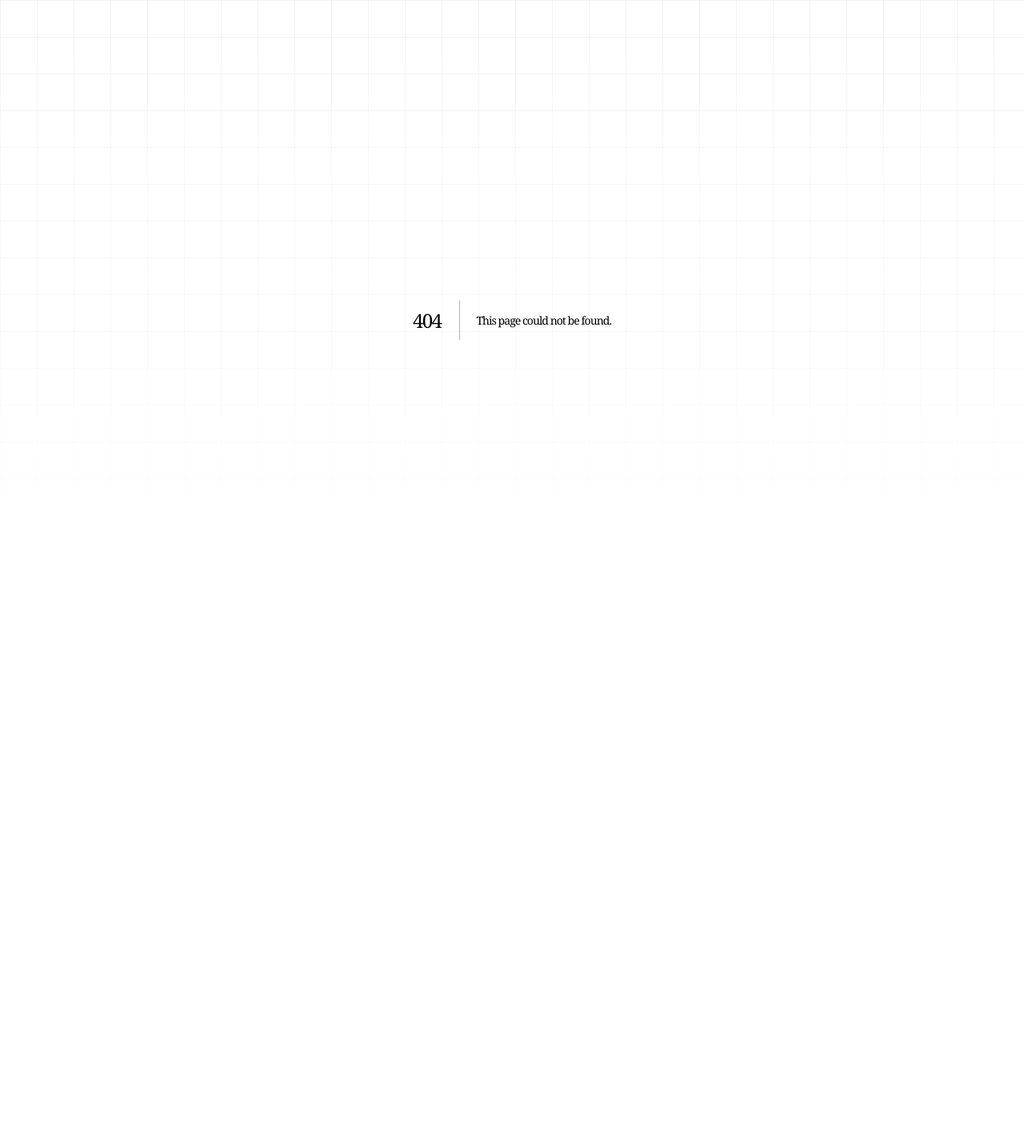
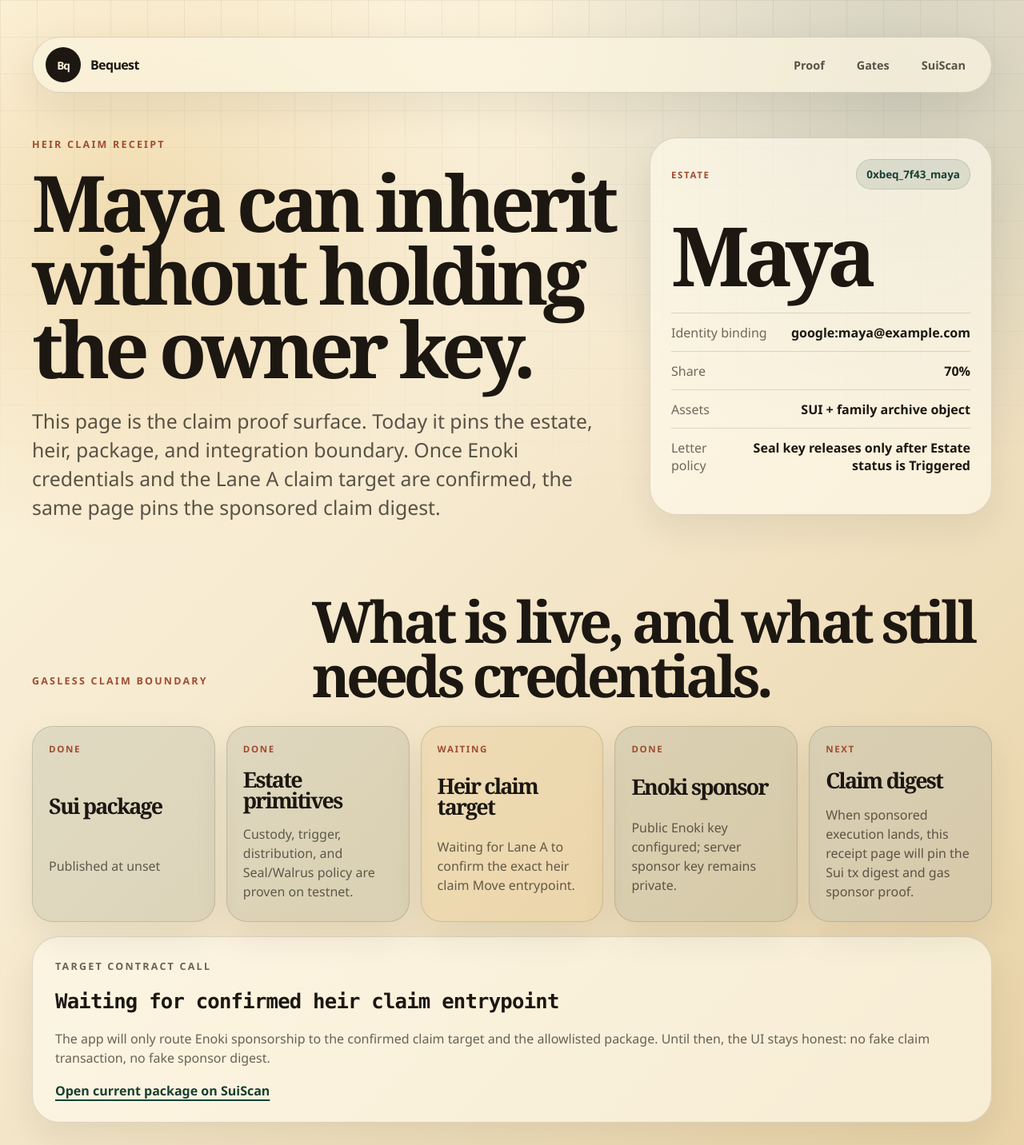
Before and after one commit to Ridwannurudeen/bequest, a Next.js app in the folder packages/web/: page /claim/0xbeq_7f43_maya in a window 1280 px wide. Before the commit this address had no page. Shown: the whole page at 80% size. Before the commit the page ends 800 px from the top, so only its background shows below. Built offline with nearby package versions, Linux system fonts and the light colour scheme; no server answers.

Commit message:
Add Enoki claim receipt boundary

```diff
--- /dev/null
+++ b/packages/web/app/claim/[estateId]/page.tsx
@@ -0,0 +1,119 @@
+import type { Metadata } from "next";
+import Link from "next/link";
+import {
+  claimReadiness,
+  claimTarget,
+  demoClaimReceipt,
+  explorerObjectUrl,
+  resolvedPackageId
+} from "../../../lib/claim-receipt";
+import { getPublicConfig } from "../../../lib/config";
+
+type ClaimPageProps = {
+  params: Promise<{
+    estateId: string;
+  }>;
+};
+
+export async function generateMetadata({ params }: ClaimPageProps): Promise<Metadata> {
+  const { estateId } = await params;
+  return {
+    title: `Bequest claim receipt | ${estateId}`,
+    description:
+      "A Bequest heir receipt showing estate status, claim target readiness, and Enoki sponsorship boundary."
+  };
+}
+
+export default async function ClaimReceiptPage({ params }: ClaimPageProps) {
+  const { estateId } = await params;
+  const config = getPublicConfig();
+  const packageId = resolvedPackageId(config);
+  const target = claimTarget(config);
+  const steps = claimReadiness(config);
+
+  return (
+    <main>
+      <nav className="nav-shell" aria-label="Claim receipt navigation">
+        <Link className="brand" href="/" aria-label="Back to Bequest home">
+          <span className="brand-mark">Bq</span>
+          <span>Bequest</span>
+        </Link>
+        <div className="nav-links">
+          <Link href="/#proof">Proof</Link>
+          <Link href="/#spikes">Gates</Link>
+          <a href={explorerObjectUrl(packageId)}>SuiScan</a>
+        </div>
+      </nav>
+
+      <section className="receipt-hero">
+        <div>
+          <p className="kicker">Heir claim receipt</p>
+          <h1>
+            <span>Maya can inherit</span>
+            <span>without holding</span>
+            <span>the owner key.</span>
+          </h1>
+          <p className="lede">
+            This page is the claim proof surface. Today it pins the estate, heir,
+            package, and integration boundary. Once Enoki credentials and the Lane A
+            claim target are confirmed, the same page pins the sponsored claim digest.
+          </p>
+        </div>
+
+        <aside className="receipt-card" aria-label="Claim receipt summary">
+          <div className="receipt-card-top">
+            <span>Estate</span>
+            <strong>{estateId}</strong>
+          </div>
+          <h2>{demoClaimReceipt.heirLabel}</h2>
+          <dl>
+            <div>
+              <dt>Identity binding</dt>
+              <dd>{demoClaimReceipt.heirBinding}</dd>
+            </div>
+            <div>
+              <dt>Share</dt>
+              <dd>{demoClaimReceipt.heirShare}</dd>
+            </div>
+            <div>
+              <dt>Assets</dt>
+              <dd>{demoClaimReceipt.assetSummary}</dd>
+            </div>
+            <div>
+              <dt>Letter policy</dt>
+              <dd>{demoClaimReceipt.letterPolicy}</dd>
+            </div>
+          </dl>
+        </aside>
+      </section>
+
+      <section className="receipt-section" aria-label="Claim proof readiness">
+        <div className="section-heading">
+          <p className="kicker">Gasless claim boundary</p>
+          <h2>What is live, and what still needs credentials.</h2>
+        </div>
+
+        <div className="receipt-grid">
+          {steps.map((step) => (
+            <article className={`receipt-step ${step.state}`} key={step.label}>
+              <span>{step.state}</span>
+              <h3>{step.label}</h3>
+              <p>{step.detail}</p>
+            </article>
+          ))}
+        </div>
+
+        <div className="claim-target-card">
+          <p className="kicker">Target contract call</p>
+          <h3>{target ?? "Waiting for confirmed heir claim entrypoint"}</h3>
+          <p>
+            The app will only route Enoki sponsorship to the confirmed claim target and
+            the allowlisted package. Until then, the UI stays honest: no fake claim
+            transaction, no fake sponsor digest.
+          </p>
+          <a href={explorerObjectUrl(packageId)}>Open current package on SuiScan</a>
+        </div>
+      </section>
+    </main>
+  );
+}
--- a/packages/web/app/globals.css
+++ b/packages/web/app/globals.css
@@ -199,6 +199,16 @@ h3 {
 
 .secondary {
   background: rgba(255, 255, 255, 0.32);
+}
+
+.text-link {
+  color: var(--cypress);
+  display: inline-flex;
+  font-weight: 900;
+  margin-top: 20px;
+  text-decoration: underline;
+  text-decoration-thickness: 2px;
+  text-underline-offset: 5px;
 }
 
 .claim-card {
@@ -828,6 +838,125 @@ dd {
   white-space: nowrap;
 }
 
+.receipt-hero {
+  align-items: start;
+  display: grid;
+  gap: 34px;
+  grid-template-columns: minmax(0, 1fr) minmax(340px, 0.58fr);
+  margin: 74px auto 0;
+  max-width: 1200px;
+}
+
+.receipt-card,
+.claim-target-card,
+.receipt-step {
+  background: rgba(255, 250, 235, 0.66);
+  border: 1px solid var(--line);
+  box-shadow: 0 18px 45px rgba(28, 23, 17, 0.08);
+}
+
+.receipt-card {
+  border-radius: 34px;
+  padding: 26px;
+}
+
+.receipt-card-top {
+  align-items: center;
+  display: flex;
+  gap: 14px;
+  justify-content: space-between;
+  margin-bottom: 34px;
+}
+
+.receipt-card-top span,
+.receipt-step span {
+  color: var(--clay);
+  font-size: 0.72rem;
+  font-weight: 900;
+  letter-spacing: 0.14em;
+  text-transform: uppercase;
+}
+
+.receipt-card-top strong {
+  background: rgba(24, 63, 53, 0.1);
+  border: 1px solid rgba(24, 63, 53, 0.14);
+  border-radius: 999px;
+  color: var(--cypress);
+  font-size: 0.84rem;
+  padding: 9px 12px;
+}
+
+.receipt-card h2 {
+  font-size: clamp(4rem, 8vw, 7rem);
+}
+
+.receipt-section {
+  margin: 90px auto 0;
+  max-width: 1200px;
+}
+
+.receipt-grid {
+  display: grid;
+  gap: 14px;
+  grid-template-columns: repeat(5, 1fr);
+}
+
+.receipt-step {
+  border-radius: 26px;
+  display: grid;
+  gap: 14px;
+  min-height: 245px;
+  padding: 20px;
+}
+
+.receipt-step h3 {
+  font-size: clamp(1.55rem, 2.1vw, 2.15rem);
+}
+
+.receipt-step p,
+.claim-target-card p {
+  color: rgba(28, 23, 17, 0.66);
+  line-height: 1.5;
+  margin: 0;
+  overflow-wrap: anywhere;
+}
+
+.receipt-step.done {
+  background: rgba(24, 63, 53, 0.1);
+}
+
+.receipt-step.waiting {
+  background: rgba(213, 164, 71, 0.14);
+}
+
+.receipt-step.next {
+  background: rgba(47, 93, 124, 0.11);
+}
+
+.claim-target-card {
+  border-radius: 34px;
+  display: grid;
+  gap: 18px;
+  margin-top: 18px;
+  padding: 28px;
+}
+
+.claim-target-card h3 {
+  font-family: "JetBrains Mono", "SFMono-Regular", Consolas, monospace;
+  font-size: clamp(1.2rem, 2vw, 1.75rem);
+  letter-spacing: -0.03em;
+  line-height: 1.25;
+  overflow-wrap: anywhere;
+}
+
+.claim-target-card a {
+  color: var(--cypress);
+  font-weight: 900;
+  text-decoration: underline;
+  text-decoration-thickness: 2px;
+  text-underline-offset: 5px;
+}
+
 footer {
   color: rgba(28, 23, 17, 0.62);
   display: flex;
@@ -843,10 +972,12 @@ footer {
   }
 
   .hero,
+  .receipt-hero,
   .simulator,
   .proof-header,
   .proof-card-grid,
   .next-proof-panel,
+  .receipt-grid,
   .estate-section,
   .flow-grid {
     grid-template-columns: 1fr;
@@ -858,6 +989,7 @@ footer {
 
   .proof-strip,
   .proof-card-grid,
+  .receipt-grid,
   .sdk-list,
   .readiness-grid {
     grid-template-columns: repeat(2, 1fr);
@@ -909,6 +1041,7 @@ footer {
 
   .proof-strip,
   .proof-card-grid,
+  .receipt-grid,
   .sdk-list,
   .readiness-grid {
     grid-template-columns: 1fr;
--- a/packages/web/app/page.tsx
+++ b/packages/web/app/page.tsx
@@ -90,6 +90,9 @@ export default async function Home() {
             <a href="#flows" className="button primary">
               View product flows
             </a>
+            <a href="/claim/demo" className="button secondary">
+              Open claim receipt
+            </a>
             <a href="#spikes" className="button secondary">
               Phase 0 gates
             </a>
@@ -170,6 +173,9 @@ export default async function Home() {
           <div>
             <p className="kicker">What Lane B proves next</p>
             <h3>Turn the family story into a gasless heir receipt.</h3>
+            <a className="text-link" href="/claim/demo">
+              Open the receipt surface
+            </a>
           </div>
           <div className="gate-list">
             {openGates.map((gate) => (
--- /dev/null
+++ b/packages/web/lib/claim-receipt.ts
@@ -0,0 +1,81 @@
+import type { PublicBequestConfig } from "./config";
+import { currentPackage } from "./live-proof";
+
+export type ClaimReceiptStatus = "ready-to-wire" | "sponsored-proof-live";
+
+export type ClaimReceipt = {
+  estateId: string;
+  heirLabel: string;
+  heirBinding: string;
+  heirShare: string;
+  assetSummary: string;
+  letterPolicy: string;
+  status: ClaimReceiptStatus;
+};
+
+export type ClaimReceiptStep = {
+  label: string;
+  state: "done" | "waiting" | "next";
+  detail: string;
+};
+
+export const demoClaimReceipt: ClaimReceipt = {
+  estateId: "demo",
+  heirLabel: "Maya",
+  heirBinding: "google:maya@example.com",
+  heirShare: "70%",
+  assetSummary: "SUI + family archive object",
+  letterPolicy: "Seal key releases only after Estate status is Triggered",
+  status: "ready-to-wire"
+};
+
+export function explorerObjectUrl(objectId: string) {
+  return `https://suiscan.xyz/testnet/object/${objectId}`;
+}
+
+export function explorerTxUrl(digest: string) {
+  return `https://suiscan.xyz/testnet/tx/${digest}`;
+}
+
+export function resolvedPackageId(config: PublicBequestConfig) {
+  return config.packageId ?? currentPackage.packageId;
+}
+
+export function claimTarget(config: PublicBequestConfig) {
+  return config.claimTarget;
+}
+
+export function claimReadiness(config: PublicBequestConfig): ClaimReceiptStep[] {
+  return [
+    {
+      label: "Sui package",
+      state: "done",
+      detail: `Published at ${resolvedPackageId(config)}`
+    },
+    {
+      label: "Estate primitives",
+      state: "done",
+      detail: "Custody, trigger, distribution, and Seal/Walrus policy are proven on testnet."
+    },
+    {
+      label: "Heir claim target",
+      state: config.claimTarget ? "done" : "waiting",
+      detail:
+        config.claimTarget ??
+        "Waiting for Lane A to confirm the exact heir claim Move entrypoint."
+    },
+    {
+      label: "Enoki sponsor",
+      state: config.enokiPublicApiKey ? "done" : "waiting",
+      detail: config.enokiPublicApiKey
+        ? "Public Enoki key configured; server sponsor key remains private."
+        : "Waiting for Enoki portal keys and sponsorship allowlist."
+    },
+    {
+      label: "Claim digest",
+      state: "next",
+      detail:
+        "When sponsored execution lands, this receipt page will pin the Sui tx digest and gas sponsor proof."
+    }
+  ];
+}
--- a/packages/web/lib/config.ts
+++ b/packages/web/lib/config.ts
@@ -4,6 +4,7 @@ export type PublicBequestConfig = {
   network: SuiNetwork;
   packageId?: string;
   estateModule: string;
+  claimTarget?: string;
   enokiPublicApiKey?: string;
   enokiConnectAppSlug?: string;
 };
@@ -36,6 +37,7 @@ export function getPublicConfig(): PublicBequestConfig {
     network: network(process.env.NEXT_PUBLIC_SUI_NETWORK),
     packageId: optional(process.env.NEXT_PUBLIC_BEQUEST_PACKAGE_ID),
     estateModule: process.env.NEXT_PUBLIC_BEQUEST_ESTATE_MODULE?.trim() || "estate",
+    claimTarget: optional(process.env.NEXT_PUBLIC_BEQUEST_CLAIM_TARGET),
     enokiPublicApiKey: optional(process.env.NEXT_PUBLIC_ENOKI_PUBLIC_API_KEY),
     enokiConnectAppSlug: optional(process.env.NEXT_PUBLIC_ENOKI_CONNECT_APP_SLUG)
   };
--- a/packages/web/lib/live-proof.ts
+++ b/packages/web/lib/live-proof.ts
@@ -54,7 +54,8 @@ export const openGates = [
   },
   {
     label: "Public claim receipt",
-    state: "Next proof",
-    detail: "Add a single receipt page that shows estate status, claim tx, and letter unlock proof."
+    state: "Scaffolded",
+    detail:
+      "A receipt page now shows the estate, heir, package, claim target boundary, and Enoki readiness."
   }
 ] as const;
```
Also changed, not shown: 3 other files (tests, documents, lock files or other folders).
